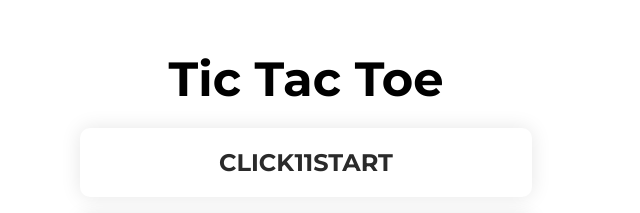
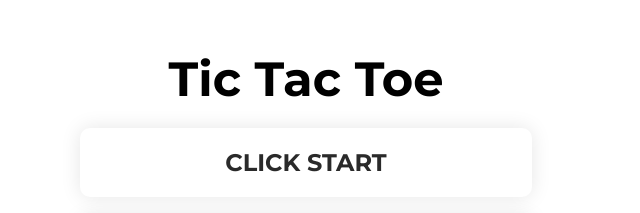
Before and after one commit to salah0eldin/Tic_tac_toe_AVOID_THE_X, a plain HTML site: page index.html in a window 1280 px wide. Shown: the top 213 px of the page, 334-974 px from the left. Drawn offline with Linux system fonts and the light colour scheme.

Commit message:
Update index.html

```diff
--- a/index.html
+++ b/index.html
@@ -31,7 +31,7 @@
 <body>
   <div class="container">
     <h1>Tic Tac Toe</h1>
-    <div id="game-message">CLICK11START</div>
+    <div id="game-message">CLICK START</div>
     <br />
     <div id="game">
       <div class="row">
```
